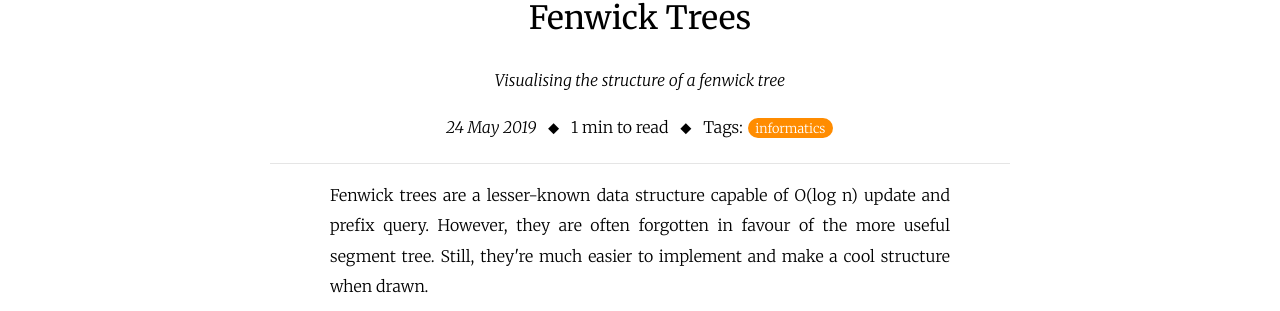
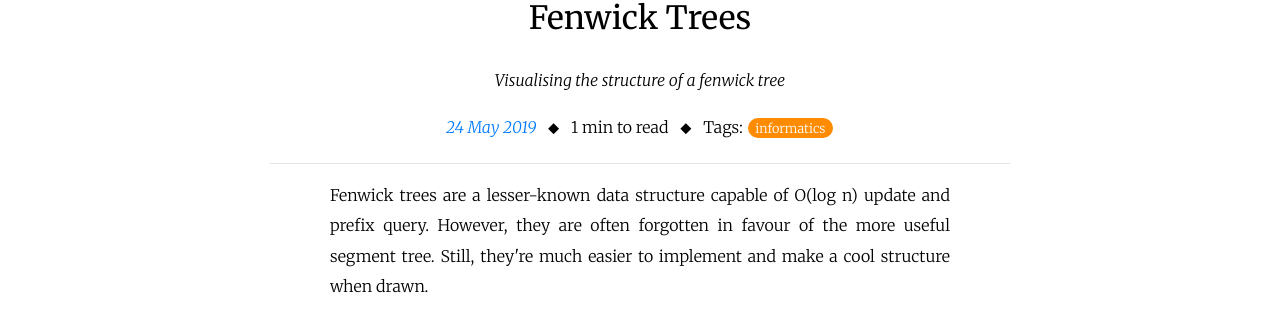
Before and after one commit to ralismark/ralismark.github.io, a Jekyll site: the page built from _interactives/2019-05-24-fenwick-tree.html, in a window 1280 px wide. Shown: the part 139-450 px from the top of the page. Built offline with Jekyll 4.4.1, drawn with Linux system fonts in a browser that asks for light colours; nearby versions of some CDN libraries.

Commit message:
Fix h-cards

```diff
--- a/_layouts/default.html
+++ b/_layouts/default.html
@@ -6,7 +6,7 @@
 	<body>
 		{% include navbar.html %}
 
-		<main class="content-width my-2" {{ layout.main_attr }}>
+		<main class="content-width my-2 {{ layout.main_class }}">
 			{{ content }}
 		</main>
 
--- a/_layouts/post.html
+++ b/_layouts/post.html
@@ -1,6 +1,6 @@
 ---
 layout: default
-main_attr: class="h-entry"
+main_class: h-entry
 ---
 
 {% include post-nav.html %}
@@ -13,7 +13,9 @@
 	<ul class="li-flat">
 		<li>
 		<time datetime="{{ page.date | date_to_xmlschema }}" class="dt-published">
+			<a class="u-url" href="{{ page.url | replace: 'index.html', '' | relative_url }}">
 			{{ page.date | date_to_long_string }}
+			</a>
 		</time>
 		</li>
 
```
